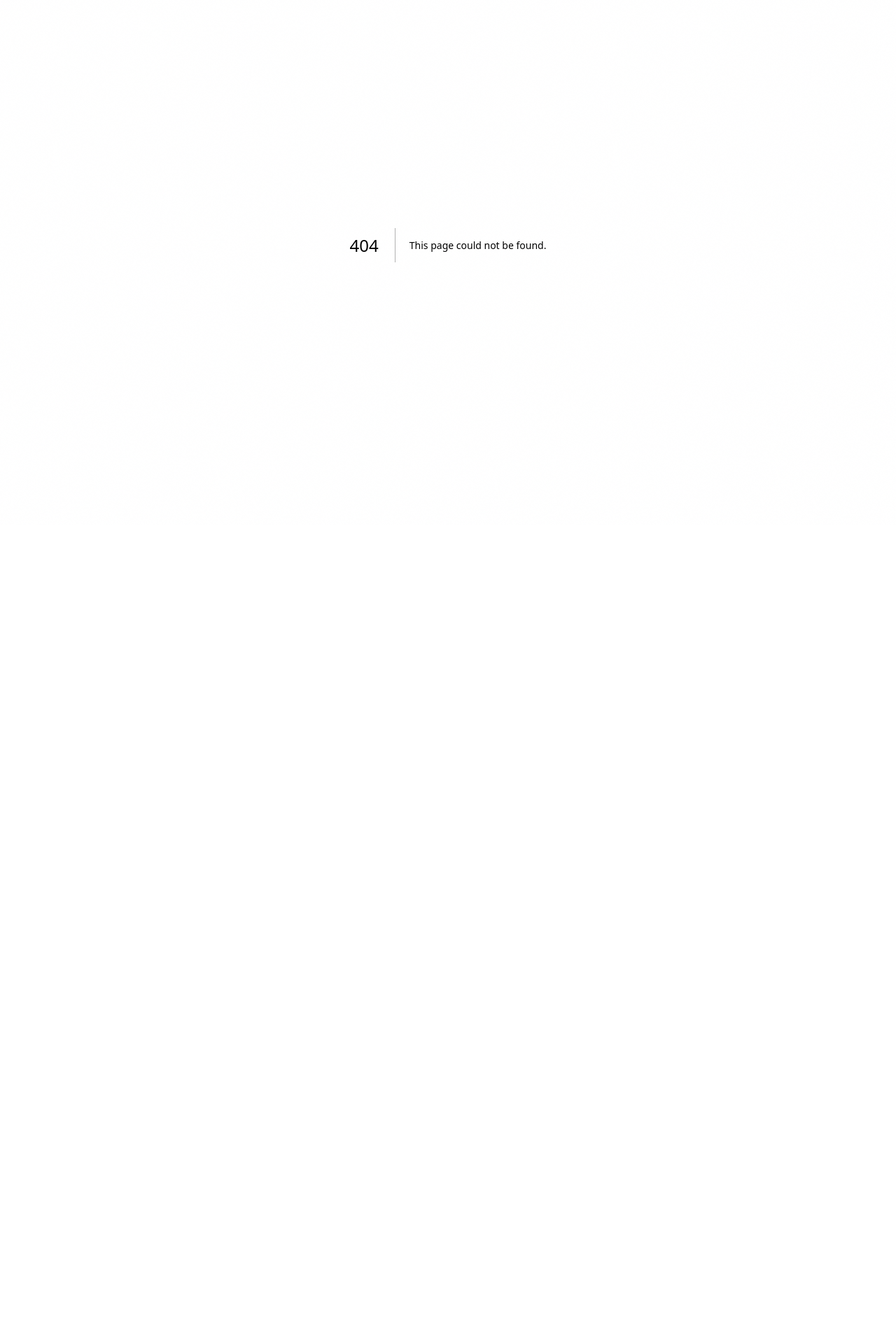
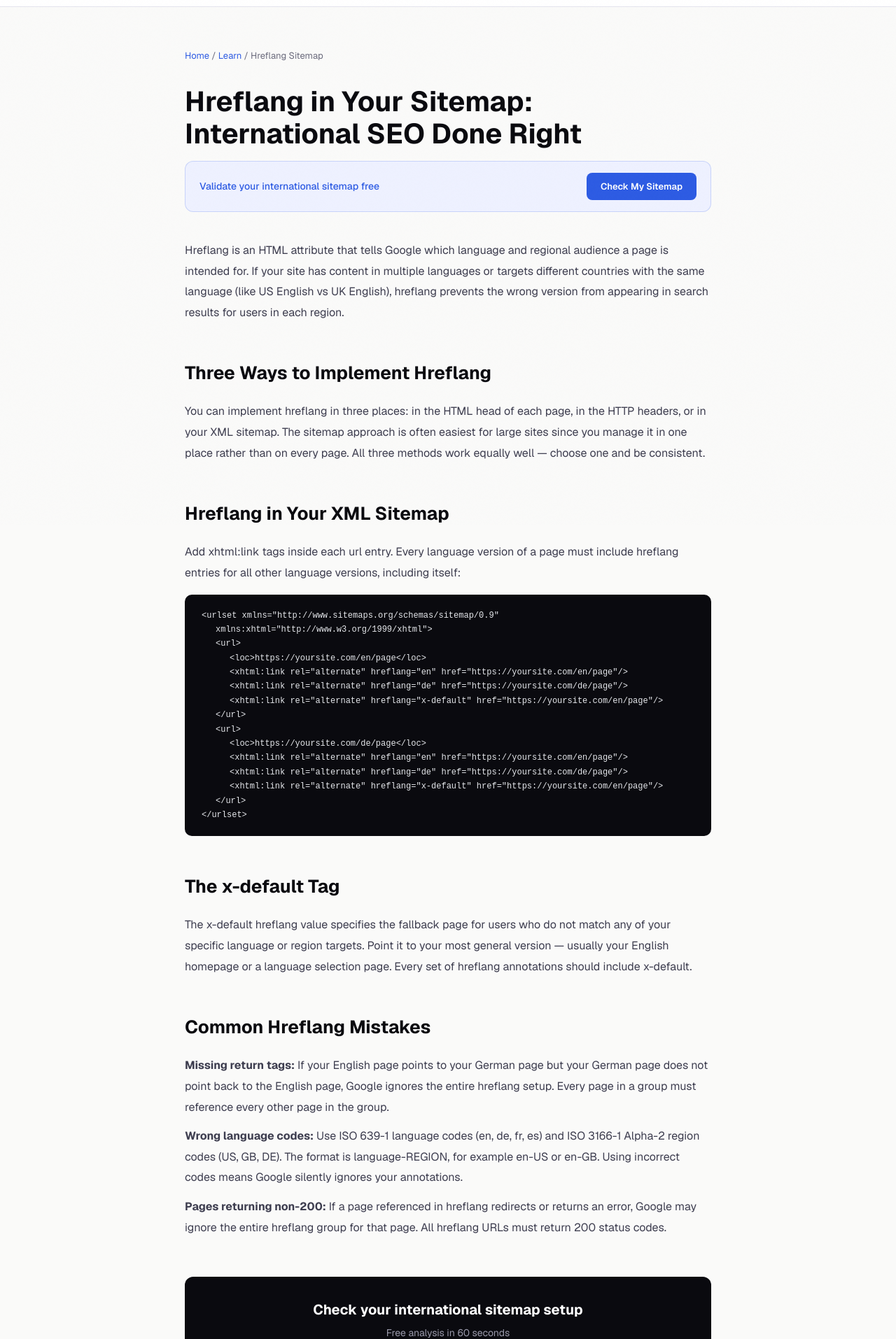
Before and after one commit to Watermelon-Coctail-Bar/sitemap-fixer, a Next.js app: page /learn/hreflang-sitemap in a window 1280 px wide. Before the commit this address had no page. Shown: the part 50-1964 px from the top of the page at 70% size. Before the commit the page ends 800 px from the top, so only its background shows below. Built offline with nearby package versions, Linux system fonts and the light colour scheme.

Commit message:
Create page.tsx

```diff
--- /dev/null
+++ b/src/app/learn/hreflang-sitemap/page.tsx
@@ -0,0 +1,61 @@
+import type { Metadata } from 'next';
+export const metadata: Metadata = {
+  title: 'Hreflang Sitemap: How to Implement International SEO Correctly | SitemapFixer',
+  description: "Hreflang tells Google which language and region each page targets. Learn how to implement it in your sitemap correctly and avoid the most common mistakes.",
+  alternates: { canonical: 'https://sitemapfixer.com/learn/hreflang-sitemap' },
+};
+export default function Page() {
+  return (
+    <div style={{ maxWidth: 800, margin: '0 auto', padding: '60px 24px' }}>
+      <nav style={{ fontSize: 13, color: '#6b6b7d', marginBottom: 32 }}>
+        <a href="/" style={{ color: '#2d5be3', textDecoration: 'none' }}>Home</a>{' / '}
+        <a href="/learn" style={{ color: '#2d5be3', textDecoration: 'none' }}>Learn</a>{' / '}
+        <span>Hreflang Sitemap</span>
+      </nav>
+      <h1 style={{ fontSize: 40, fontWeight: 700, color: '#0a0a0f', marginBottom: 16, lineHeight: 1.15 }}>Hreflang in Your Sitemap: International SEO Done Right</h1>
+      <div style={{ background: '#eef1ff', border: '1px solid rgba(45,91,227,0.2)', borderRadius: 12, padding: '16px 20px', marginBottom: 40, display: 'flex', alignItems: 'center', justifyContent: 'space-between', gap: 16 }}>
+        <span style={{ fontSize: 14, color: '#2d5be3', fontWeight: 500 }}>Validate your international sitemap free</span>
+        <a href="/" style={{ background: '#2d5be3', color: 'white', padding: '10px 20px', borderRadius: 8, textDecoration: 'none', fontWeight: 600, fontSize: 13 }}>Check My Sitemap</a>
+      </div>
+      <div style={{ fontSize: 16, color: '#3d3d4f', lineHeight: 1.85 }}>
+        <p style={{ marginBottom: 24 }}>Hreflang is an HTML attribute that tells Google which language and regional audience a page is intended for. If your site has content in multiple languages or targets different countries with the same language (like US English vs UK English), hreflang prevents the wrong version from appearing in search results for users in each region.</p>
+
+        <h2 style={{ fontSize: 26, fontWeight: 700, color: '#0a0a0f', marginTop: 48, marginBottom: 16 }}>Three Ways to Implement Hreflang</h2>
+        <p style={{ marginBottom: 24 }}>You can implement hreflang in three places: in the HTML head of each page, in the HTTP headers, or in your XML sitemap. The sitemap approach is often easiest for large sites since you manage it in one place rather than on every page. All three methods work equally well — choose one and be consistent.</p>
+
+        <h2 style={{ fontSize: 26, fontWeight: 700, color: '#0a0a0f', marginTop: 48, marginBottom: 16 }}>Hreflang in Your XML Sitemap</h2>
+        <p style={{ marginBottom: 16 }}>Add xhtml:link tags inside each url entry. Every language version of a page must include hreflang entries for all other language versions, including itself:</p>
+        <div style={{ background: '#0a0a0f', borderRadius: 10, padding: '20px 24px', marginBottom: 24, fontFamily: 'monospace', fontSize: 12, color: '#e5e7eb', lineHeight: 1.7, overflowX: 'auto' }}>
+          <div>{'<urlset xmlns="http://www.sitemaps.org/schemas/sitemap/0.9"'}</div>
+          <div style={{ paddingLeft: 20 }}>{'xmlns:xhtml="http://www.w3.org/1999/xhtml">'}</div>
+          <div style={{ paddingLeft: 20 }}>{'<url>'}</div>
+          <div style={{ paddingLeft: 40 }}>{'<loc>https://yoursite.com/en/page</loc>'}</div>
+          <div style={{ paddingLeft: 40 }}>{'<xhtml:link rel="alternate" hreflang="en" href="https://yoursite.com/en/page"/>'}</div>
+          <div style={{ paddingLeft: 40 }}>{'<xhtml:link rel="alternate" hreflang="de" href="https://yoursite.com/de/page"/>'}</div>
+          <div style={{ paddingLeft: 40 }}>{'<xhtml:link rel="alternate" hreflang="x-default" href="https://yoursite.com/en/page"/>'}</div>
+          <div style={{ paddingLeft: 20 }}>{'</url>'}</div>
+          <div style={{ paddingLeft: 20 }}>{'<url>'}</div>
+          <div style={{ paddingLeft: 40 }}>{'<loc>https://yoursite.com/de/page</loc>'}</div>
+          <div style={{ paddingLeft: 40 }}>{'<xhtml:link rel="alternate" hreflang="en" href="https://yoursite.com/en/page"/>'}</div>
+          <div style={{ paddingLeft: 40 }}>{'<xhtml:link rel="alternate" hreflang="de" href="https://yoursite.com/de/page"/>'}</div>
+          <div style={{ paddingLeft: 40 }}>{'<xhtml:link rel="alternate" hreflang="x-default" href="https://yoursite.com/en/page"/>'}</div>
+          <div style={{ paddingLeft: 20 }}>{'</url>'}</div>
+          <div>{'</urlset>'}</div>
+        </div>
+
+        <h2 style={{ fontSize: 26, fontWeight: 700, color: '#0a0a0f', marginTop: 48, marginBottom: 16 }}>The x-default Tag</h2>
+        <p style={{ marginBottom: 24 }}>The x-default hreflang value specifies the fallback page for users who do not match any of your specific language or region targets. Point it to your most general version — usually your English homepage or a language selection page. Every set of hreflang annotations should include x-default.</p>
+
+        <h2 style={{ fontSize: 26, fontWeight: 700, color: '#0a0a0f', marginTop: 48, marginBottom: 16 }}>Common Hreflang Mistakes</h2>
+        <p style={{ marginBottom: 12 }}><strong>Missing return tags:</strong> If your English page points to your German page but your German page does not point back to the English page, Google ignores the entire hreflang setup. Every page in a group must reference every other page in the group.</p>
+        <p style={{ marginBottom: 12 }}><strong>Wrong language codes:</strong> Use ISO 639-1 language codes (en, de, fr, es) and ISO 3166-1 Alpha-2 region codes (US, GB, DE). The format is language-REGION, for example en-US or en-GB. Using incorrect codes means Google silently ignores your annotations.</p>
+        <p style={{ marginBottom: 24 }}><strong>Pages returning non-200:</strong> If a page referenced in hreflang redirects or returns an error, Google may ignore the entire hreflang group for that page. All hreflang URLs must return 200 status codes.</p>
+      </div>
+      <div style={{ background: '#0a0a0f', borderRadius: 12, padding: '32px', textAlign: 'center', marginTop: 56 }}>
+        <div style={{ fontSize: 20, fontWeight: 700, color: 'white', marginBottom: 8 }}>Check your international sitemap setup</div>
+        <div style={{ color: '#9999aa', marginBottom: 20, fontSize: 14 }}>Free analysis in 60 seconds</div>
+        <a href="/" style={{ background: 'white', color: '#0a0a0f', padding: '14px 28px', borderRadius: 8, textDecoration: 'none', fontWeight: 700 }}>Analyze My Sitemap Free</a>
+      </div>
+    </div>
+  );
+}
```
